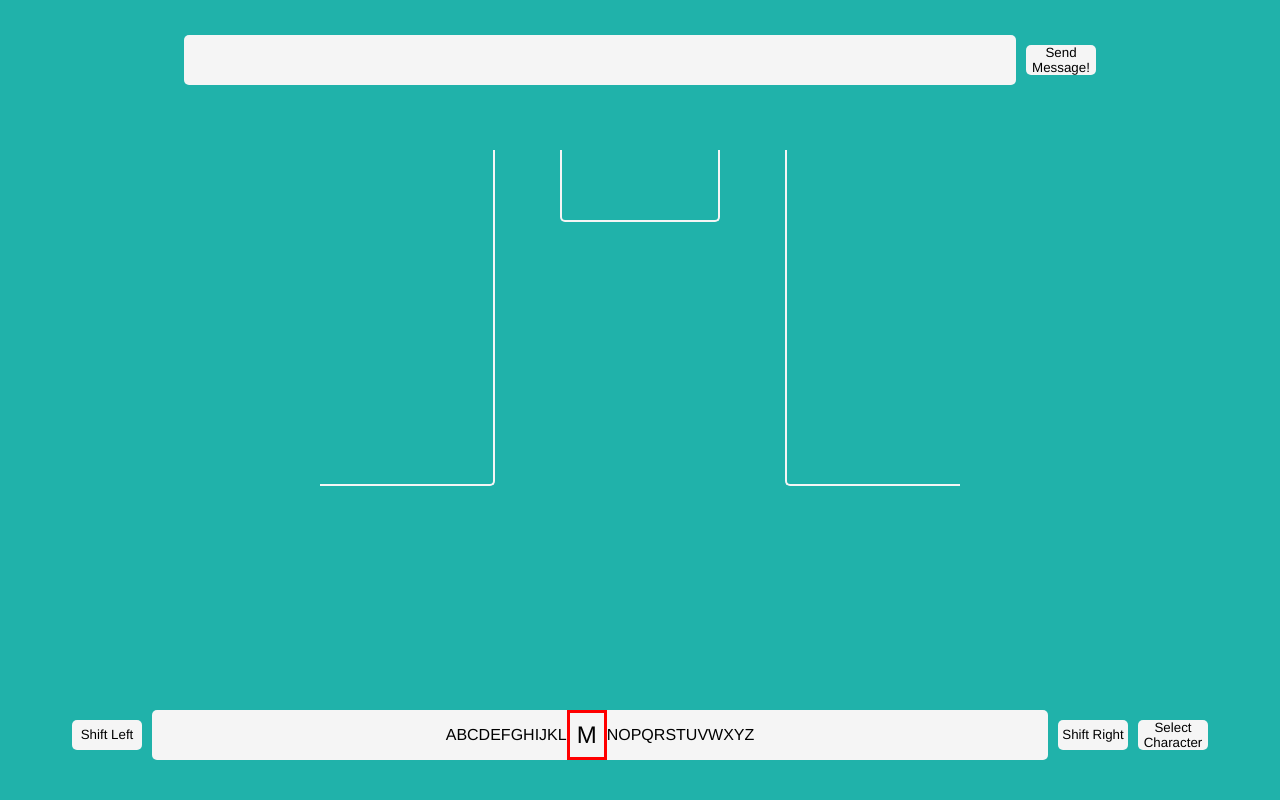
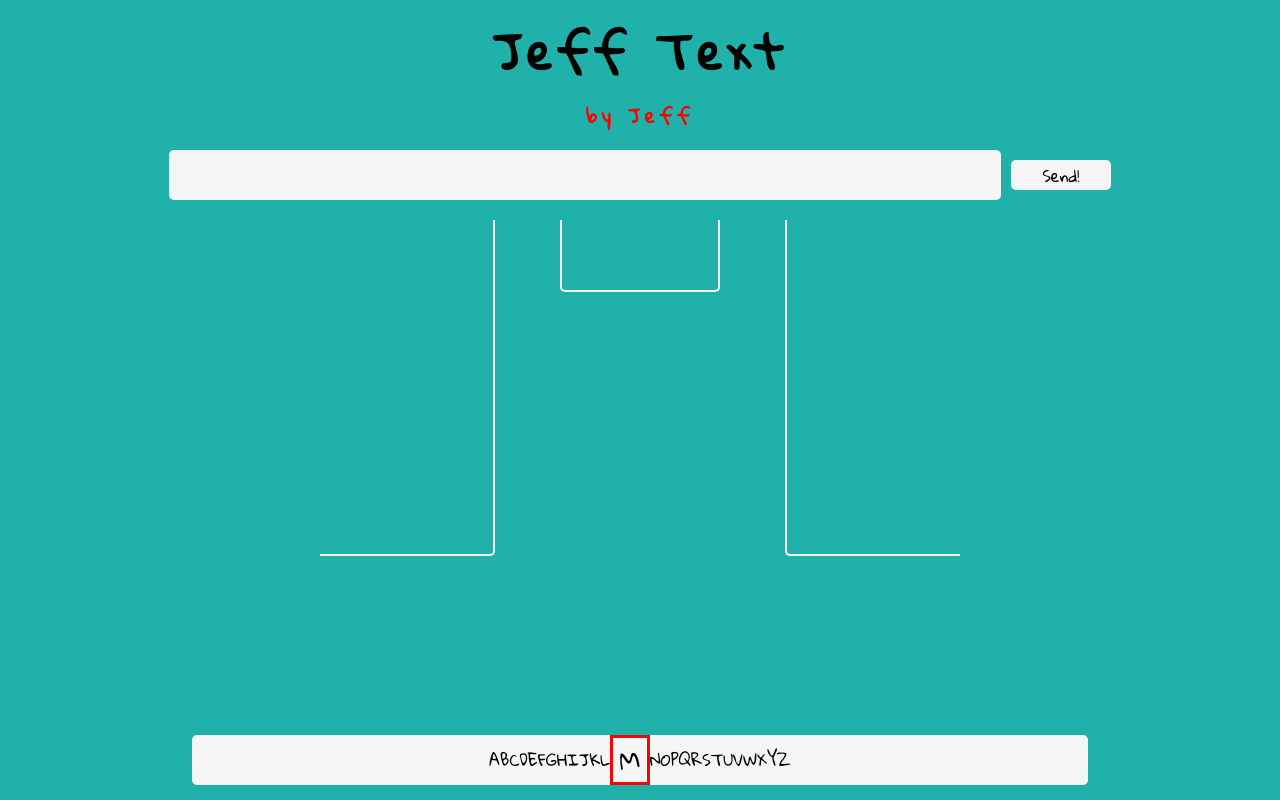
Before and after one commit to jffhtchr/Thought_Bubbles, a React app: page / in a window 1280 px wide. Built offline with nearby package versions, Linux system fonts and the light colour scheme; no server answers; animation ran at ten frames a second.

Commit message:
Almost there

```diff
--- /dev/null
+++ b/client/CharacterSelector.js
@@ -0,0 +1,65 @@
+import React, { Component } from 'react';
+import ReactDOM from 'react-dom';
+import { connect } from 'react-redux';
+import { setCurrentCharacter } from './redux/characterStreamReducer';
+import { setAlphabetArray } from './redux/alphabetReducer';
+import { browserHistory } from 'react-router';
+
+class CharacterSelector extends Component {
+    constructor(props){
+        super(props)
+        this.state ={
+            letters: this.props.currentAlphabet
+        }
+    }
+
+    componentWillReceiveProps(){
+        this.forceUpdate();
+    }
+
+    render() {
+    return (
+
+    <div id="character-stream-container">
+
+        <div id="characters">
+            <div id="left-characters">
+                {this.props.currentAlphabet.filter((letter, i)=>{
+                    if(i<(Math.floor(this.props.currentAlphabet.length/2))){
+                        return(
+                            <p>{letter}</p>
+                        )
+                    }
+                })}
+            </div>
+
+            <div id="selected-character">{this.props.currentAlphabet[Math.floor(this.props.currentAlphabet.length/2)]}</div>
+
+            <div id="right-characters">
+                {this.props.currentAlphabet.filter((letter, i)=>{
+                    if(i>(Math.floor(this.props.currentAlphabet.length/2))){
+                        return(
+                            <p>{letter}</p>
+                        )
+                    }
+                })}
+            </div>
+
+        </div>
+
+    </div>
+
+
+    );
+    }
+}
+
+function mapStateToProps(storeState){
+   return{
+      currentCharacter: storeState.characterStream,
+      currentAlphabet: storeState.alphabet
+   }
+}
+
+const CharacterSelectorContainer = connect(mapStateToProps)(CharacterSelector)
+export default CharacterSelectorContainer;
--- a/client/CharacterStream.js
+++ b/client/CharacterStream.js
@@ -1,7 +1,9 @@
 import React, { Component } from 'react';
 import ReactDOM from 'react-dom';
 import { connect } from 'react-redux';
-import { setCurrentCharacter, currentCharacter } from './redux/characterStreamReducer'
+import { setCurrentCharacter } from './redux/characterStreamReducer';
+import { setAlphabetArray } from './redux/alphabetReducer';
+import { browserHistory } from 'react-router';
 
 class CharacterStream extends Component {
     constructor(props){
@@ -15,7 +17,7 @@ class CharacterStream extends Component {
     }
 
     shiftRight(){
-        console.log('shifted Right!')
+        // console.log('shifted Right!')
         var arr = this.state.letters;
         arr.slice(0, 3).join(",");
         arr.push(arr.shift());
@@ -24,7 +26,7 @@ class CharacterStream extends Component {
     }
 
     shiftLeft(){
-        console.log('shifted Left!')
+        // console.log('shifted Left!')
         var arr = this.state.letters;
         arr.unshift(arr.pop());
         var selectedCharacter = arr[Math.floor((arr.length-1)/2)];
@@ -38,7 +40,7 @@ class CharacterStream extends Component {
 
     <div id="character-stream-container">
 
-        <button id="left-button" onClick={this.shiftLeft}>Shift Left</button>
+        <button id="left-button" onClick={this.shiftLeft}>Left</button>
 
         <div id="characters">
             <div id="left-characters">
@@ -64,8 +66,8 @@ class CharacterStream extends Component {
             </div>
         </div>
 
-        <button id="right-button" onClick={this.shiftRight}>Shift Right</button>
-        <button id="new-button" onClick={()=>this.props.selectCharacter(this.state.selectedCharacter)}>Select Character</button>
+        <button id="right-button" onClick={this.shiftRight}>Right</button>
+        <button id="new-button" onClick={()=>this.props.selectCharacter(this.state.selectedCharacter)}>Select</button>
     </div>
 
 
@@ -75,9 +77,11 @@ class CharacterStream extends Component {
 
 function mapStateToProps(storeState){
    return{
-      currentCharacter: storeState.characterStream
+      currentCharacter: storeState.characterStream,
+      currentAlphabet: storeState.alphabet
    }
 }
+
 
 function mapDispatchToProps(dispatch){
     return{
--- a/client/Main.js
+++ b/client/Main.js
@@ -2,7 +2,8 @@ import React, { Component } from 'react';
 import ReactDOM from 'react-dom';
 
 import CharacterStream from "./CharacterStream";
-import Video from './Video';
+import CharacterSelectorContainer from "./CharacterSelector";
+import VideoContainer from './Video';
 import MessageFieldContainer from "./MessageField";
 
 export default class Main extends Component {
@@ -10,9 +11,14 @@ export default class Main extends Component {
 
     return (
         <div id="main-container">
+            <div id="title">
+                <h1>Jeff Text</h1>
+                <p>by Jeff</p>
+            </div>
             <MessageFieldContainer />
-            <Video />
-            <CharacterStream />
+            <VideoContainer />
+            <CharacterSelectorContainer />
+            {/* <CharacterStream /> */}
         </div>
     );
     }
--- a/client/MessageField.js
+++ b/client/MessageField.js
@@ -1,6 +1,7 @@
 import React, { Component } from 'react';
 import ReactDOM from 'react-dom';
 import { connect } from 'react-redux';
+import { selectCurrentCharacter } from './redux/selectedLetterReducer';
 
 
 class MessageField extends Component {
@@ -9,7 +10,8 @@ class MessageField extends Component {
 
         this.state = {
             message:"",
-            updated: false
+            updated: false,
+            letter:""
         }
         this.handleSendMessage = this.handleSendMessage.bind(this)
     }
@@ -44,14 +46,14 @@ class MessageField extends Component {
         })
     }
 
-    render() {
-    return (
+    render()  {
+    return(
 
     <div id="top-component">
         <div id="message-field-container">
             <p>{this.state.message}</p>
         </div>
-        <button onClick ={this.handleSendMessage}>Send Message!</button>
+        <button onClick ={this.handleSendMessage}>Send!</button>
     </div>
 
     );
@@ -60,17 +62,10 @@ class MessageField extends Component {
 
 function mapStateToProps(storeState){
     return{
-       currentCharacter: storeState.characterStream
+       currentCharacter: storeState.characterStream,
+       chosenLetter: storeState.chosenLetter
     }
  }
 
- function mapDispatchToProps(dispatch){
-     return{
-         selectCharacter(character){
-             dispatch(setCurrentCharacter(character))
-         }
-     }
- }
-
-const MessageFieldContainer = connect(mapStateToProps, mapDispatchToProps)(MessageField)
+const MessageFieldContainer = connect(mapStateToProps)(MessageField)
 export default MessageFieldContainer;
--- a/client/Video.js
+++ b/client/Video.js
@@ -1,12 +1,23 @@
 import React, { Component } from 'react';
 import ReactDOM from 'react-dom';
+import { connect } from 'react-redux';
+import { setCurrentCharacter } from './redux/characterStreamReducer';
+import { setAlphabetArray } from './redux/alphabetReducer';
+import { selectCurrentCharacter } from './redux/selectedLetterReducer';
 
-export default class Video extends Component {
+class Video extends Component {
     constructor(props){
-    super(props)
+        super(props)
+
+        this.state = {
+            letters: [" ", "A","B","C","D","E", "F", "G", "H", "I", "J", "K", "L", "M", "N", "O", "P", "Q", "R", "S", "T", "U", "V", "W", "X", "Y", "Z"],
+            selectedCharacter: "M"
+        }
+
     }
 
     componentDidMount(){
+
         var lastImageData;
         var canvasSource = document.getElementById("canvas-source")
         var canvasBlended = document.getElementById("canvas-blended")
@@ -127,6 +138,23 @@ export default class Video extends Component {
             });
         }
 
+        var props = this.props;
+        var propsShiftLeft = this.props.shiftLeft;
+        var propsShiftRight = this.props.shiftRight;
+        var propsShiftUp = this.props.shiftUp;
+
+        function shiftL(){
+            propsShiftLeft(props)
+        }
+
+        function shiftR(){
+            propsShiftRight(props)
+        }
+
+        function shiftUp(){
+            propsShiftUp(props)
+        }
+
         function checkAreas() {
             var topBox = document.getElementById('top-box').getBoundingClientRect();
             var leftBox = document.getElementById('left-box').getBoundingClientRect();;
@@ -177,15 +205,19 @@ export default class Video extends Component {
                     var id = data.spot.el.id
                     if(id === "right-box"){
                         // console.log("RIGHT BOX")
-                        // setRandomColor(id)
+                        setRandomColor(id)
+                        shiftR()
+                        // this.props.shiftRight()
                     }
-                    if(id === "left-box"){
+                    else if(id === "left-box"){
                         // console.log("LEFT BOX")
-                        // setRandomColor(id)
+                        setRandomColor(id)
+                        shiftL()
                     }
-                    if(id === "top-box"){
+                    else if(id === "top-box"){
                         // console.log("TOP BOX")
-                        // setRandomColor(id)
+                        setRandomColor(id)
+                        shiftUp()
                     }
                 }
             }
@@ -207,6 +239,33 @@ export default class Video extends Component {
 
 
     // ---------------- METHODS --------------- //
+
+    componentDidUpdate(){
+        if(this.state.updated === false ){
+            var newMessage = this.state.message + this.props.currentCharacter
+            if(newMessage !== "[object Object]")
+            this.setState({
+                message: newMessage,
+                updated: true
+            })
+
+        }
+        }
+
+    componentWillReceiveProps(){
+        this.setState({
+            updated: false
+        })
+    }
+
+    handleSendMessage(){
+        alert(`Message: "${this.state.message}" sent!`)
+        this.setState({
+            message:""
+        })
+    }
+
+
     success(stream) {
         var video = document.getElementById('video');
         video.srcObject = stream;
@@ -239,3 +298,44 @@ export default class Video extends Component {
     );
     }
 }
+
+function mapStateToProps(storeState){
+    return{
+       currentCharacter: storeState.characterStream,
+       currentAlphabet: storeState.alphabet,
+       chosenLetter: storeState.chosenLetter
+    }
+ }
+
+ function mapDispatchToProps(dispatch, props){
+    var arr = props.currentAlphabet;
+     return{
+         selectCharacter(character){
+             dispatch(setCurrentCharacter(character))
+         },
+         shiftRight(props){
+            var arr = props.currentAlphabet;
+            arr.slice(0, 3).join(",");
+            arr.push(arr.shift());
+            var selectedCharacter = arr[Math.floor((arr.length-1)/2)];
+            dispatch(setCurrentCharacter(selectedCharacter))
+            dispatch(setAlphabetArray(arr))
+        },
+        shiftLeft(props){
+            var arr = props.currentAlphabet;
+            arr.unshift(arr.pop());
+            var selectedCharacter = arr[Math.floor((arr.length-1)/2)];
+            dispatch(setCurrentCharacter(selectedCharacter))
+            dispatch(setAlphabetArray(arr))
+        },
+        shiftUp(props){
+            var arr = props.currentAlphabet;
+            let pickedLetter = arr[Math.floor((arr.length-1)/2)];
+            dispatch(selectCurrentCharacter(pickedLetter))
+        }
+
+     }
+ }
+
+const VideoContainer = connect(mapStateToProps, mapDispatchToProps)((Video))
+export default VideoContainer;
--- /dev/null
+++ b/client/redux/alphabetReducer.js
@@ -0,0 +1,33 @@
+
+//ACTION TYPES
+const CURRENT_ALPHABET = "CURRENT_ALPHABET"
+
+//ACTION CREATORS
+export function setAlphabetArray(alphabet){
+  return{
+      type: CURRENT_ALPHABET,
+      currentAlphabet: alphabet
+  }
+}
+
+export function getAlphabetArray(){
+    return function thunk(dispatch) {
+        var action = setAlphabetArray(  )
+            dispatch(action);
+          }
+          .catch(console.error);
+}
+
+//REDUCER
+const intitialState = [" ", "A","B","C","D","E", "F", "G", "H", "I", "J", "K", "L", "M", "N", "O", "P", "Q", "R", "S", "T", "U", "V", "W", "X", "Y", "Z"];
+
+function alphabetReducer(state = intitialState, action){
+    switch(action.type){
+        case CURRENT_ALPHABET:
+            return action.currentAlphabet
+        default:
+            return state;
+    }
+}
+
+export default alphabetReducer;
--- a/client/redux/characterStreamReducer.js
+++ b/client/redux/characterStreamReducer.js
@@ -1,4 +1,3 @@
-
 //ACTION TYPES
 const CURRENT_CHARACTER = "CURRENT_CHARACTER"
 
@@ -8,14 +7,6 @@ export function setCurrentCharacter(character){
       type: CURRENT_CHARACTER,
       currentCharacter: character
   }
-}
-
-//THUNKS
-
-export function currentCharacter(character){
-    return function thunk(dispatch){
-       return dispatch(setCurrentCharacter(character))
-    }
 }
 
 //REDUCER
--- /dev/null
+++ b/client/redux/selectedLetterReducer.js
@@ -0,0 +1,24 @@
+//ACTION TYPES
+const SELECT_CURRENT_CHARACTER = "CURRENT_CHARACTER";
+
+//ACTION CREATORS
+export function selectCurrentCharacter(character){
+  return{
+      type: SELECT_CURRENT_CHARACTER,
+      currentCharacter: character
+  }
+}
+
+//REDUCER
+const intitialState = {};
+
+function selectedLetterReducer(state = intitialState, action){
+    switch(action.type){
+        case SELECT_CURRENT_CHARACTER:
+            return action.currentCharacter
+        default:
+            return state;
+    }
+}
+
+export default selectedLetterReducer;
--- a/index.js
+++ b/index.js
@@ -1,5 +1,6 @@
 import React from 'react';
 import ReactDOM from 'react-dom';
+import {render} from 'react-dom';
 import { HashRouter as Router, Route, Switch } from 'react-router-dom';
 import { Provider } from 'react-redux';
 import {connect} from "react-redux";
--- a/public/index.html
+++ b/public/index.html
@@ -4,6 +4,7 @@
     <meta charset="UTF-8">
     <title>Face Text</title>
     <link rel="stylesheet" href="style.css" type="text/css">
+    <link href="https://fonts.googleapis.com/css?family=Gloria+Hallelujah" rel="stylesheet">
     <script src="bundle.js" defer></script>
 </head>
 
--- a/public/style.css
+++ b/public/style.css
@@ -2,7 +2,10 @@
     box-sizing: border-box;
     margin: 0;
     padding:0;
-    font-family: Helvetica, sans-serif;
+    font-family: 'Gloria Hallelujah', cursive;
+    font-size:1em;
+
+    /* font-family: Helvetica, sans-serif; */
 }
 
 /*-------- MAIN.JS ---------*/
@@ -14,8 +17,22 @@
     align-items: center;
     justify-content: space-around;
     height: 100vh;
-    /* background-color: lightskyblue; */
     background-color: lightseagreen;
+}
+
+#title{
+    /* border:2px solid black; */
+    text-align: center;
+    color: black;
+    font-size: 2.9em;
+    /* margin-top:5px; */
+    letter-spacing: .1em;
+    font-family: 'Gloria Hallelujah', cursive;
+    font-weight: 600;
+}
+#title p {
+    font-size: .4em;
+    color:red;
 }
 
 /*------- CHARACTERSTREAM.JS -------*/
@@ -28,8 +45,8 @@
     align-items: center;
     height: 70px;
     width: 100%;
-    margin-top:5px;
-
+    overflow-x: hidden;
+    overflow-y: hidden;
 }
 
 #selected-character{
@@ -53,17 +70,20 @@
     background-color: whitesmoke;
     overflow-x: hidden;
     margin: 5px;
-
 }
 
 button{
     border: none;
     height:30px;
-    width: 70px;
+    width: 100px;
     border-radius: 5px;
+    display: flex;
     background-color: whitesmoke;
     margin: 5px;
-
+    font-size: 100%;
+    text-align: center;
+    justify-content: center;
+    word-wrap: break-word;
 }
 
 /*-------- VIDEO.JS --------*/
@@ -71,6 +91,7 @@ button{
 #video-container{
     /* border:2px solid red; */
     position: relative;
+    margin: 5px;
 }
 
 video{
@@ -112,7 +133,6 @@ video{
     height: 50px;
     width: 65%;
     background-color:whitesmoke;
-    margin-top:5px;
     border-radius: 5px;
     margin: 5px;
 }
@@ -147,7 +167,6 @@ video{
     width: 175px;
     height: 70%;
     position: absolute;
-    /* top: 0; */
 }
 
 #right-box{
```
Also changed, not shown: client/redux/index.js (+10 -4 lines).
